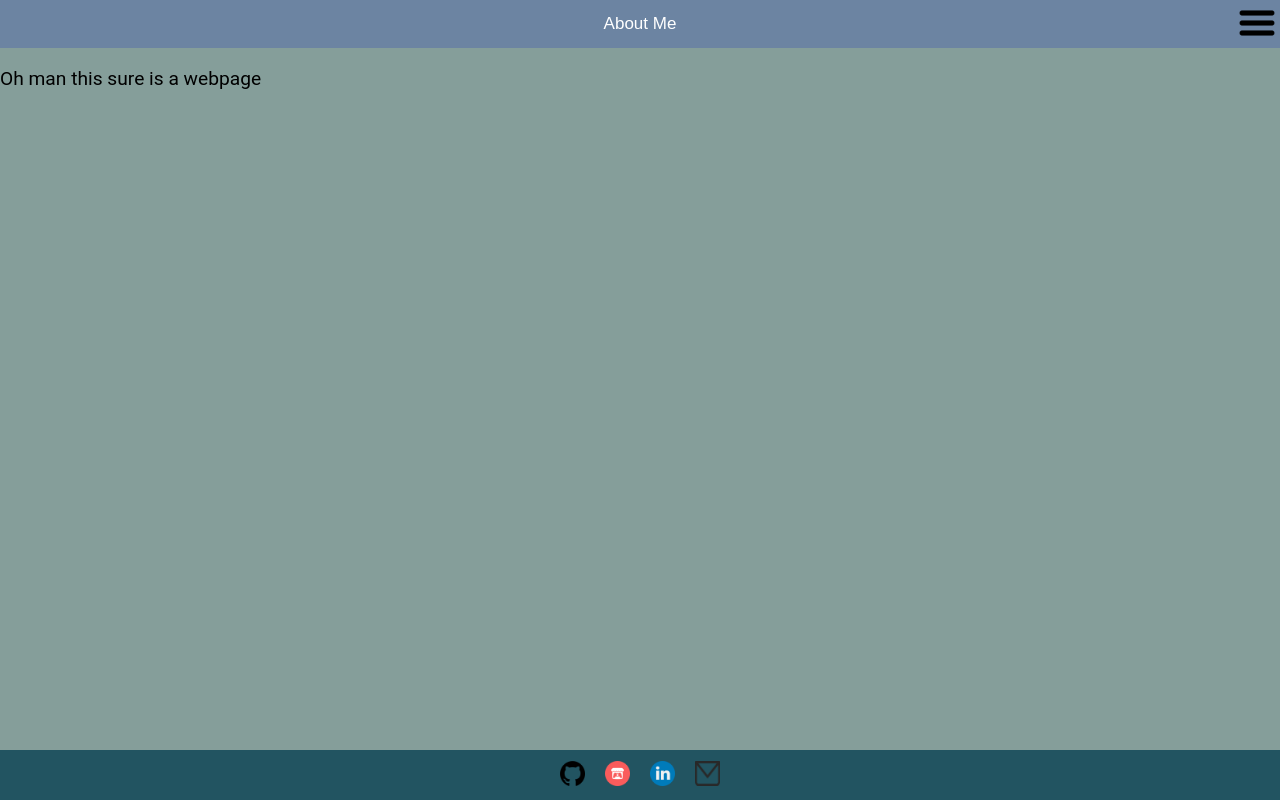
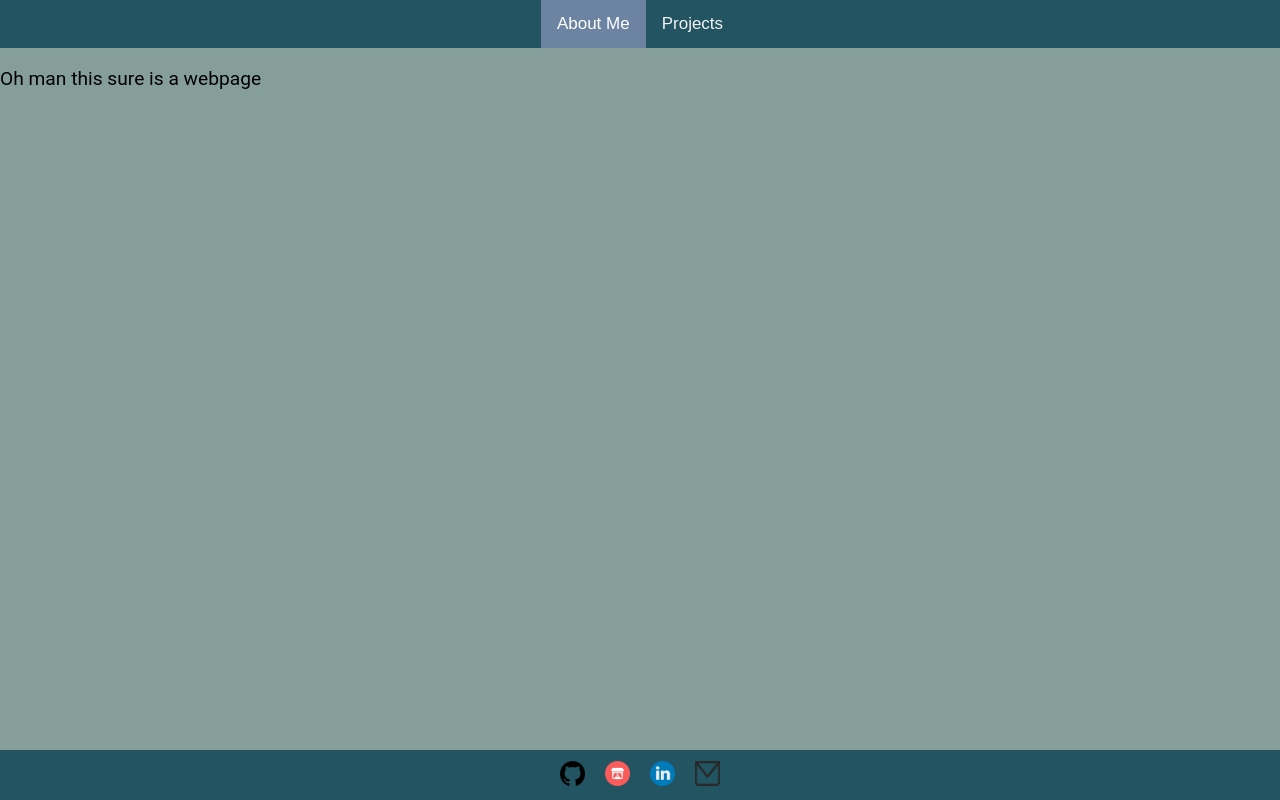
Before and after one commit to hdorer/hdorer.github.io, a React (Vite) app: page / in a window 1280 px wide. Built offline with nearby package versions, Linux system fonts and the light colour scheme.

Commit message:
Display desktop navbar on wide screens and mobile navbar on not-wide screens

```diff
--- a/src/components/MobileNavbar.tsx
+++ b/src/components/MobileNavbar.tsx
@@ -1,4 +1,4 @@
-import { useCallback, useState } from 'react';
+import { useState } from 'react';
 import NavbarLinks from './NavbarLinks';
 import hamburgerIcon from '../assets/hamburger-icon.png';
 import closeIcon from '../assets/close-icon.png';
--- a/src/routes/Root.tsx
+++ b/src/routes/Root.tsx
@@ -1,12 +1,27 @@
+import { useState, useEffect } from 'react';
 import { Outlet } from "react-router-dom";
 import Navbar from '../components/Navbar';
 import MobileNavbar from '../components/MobileNavbar';
 import Footer from "../components/Footer";
 
 function Root() {
+    const [width, setWidth] = useState(window.innerWidth);
+
+    useEffect(() => {
+        const handleResize = () => {
+            setWidth(window.innerWidth);
+        };
+
+        window.addEventListener('resize', handleResize);
+
+        return () => {
+            window.removeEventListener('resize', handleResize);
+        }
+    }, []);
+
     return (
         <>
-            <MobileNavbar />
+            {width >= 768 ? <Navbar /> : <MobileNavbar />}
             <Outlet />
             <Footer />
         </>
```
